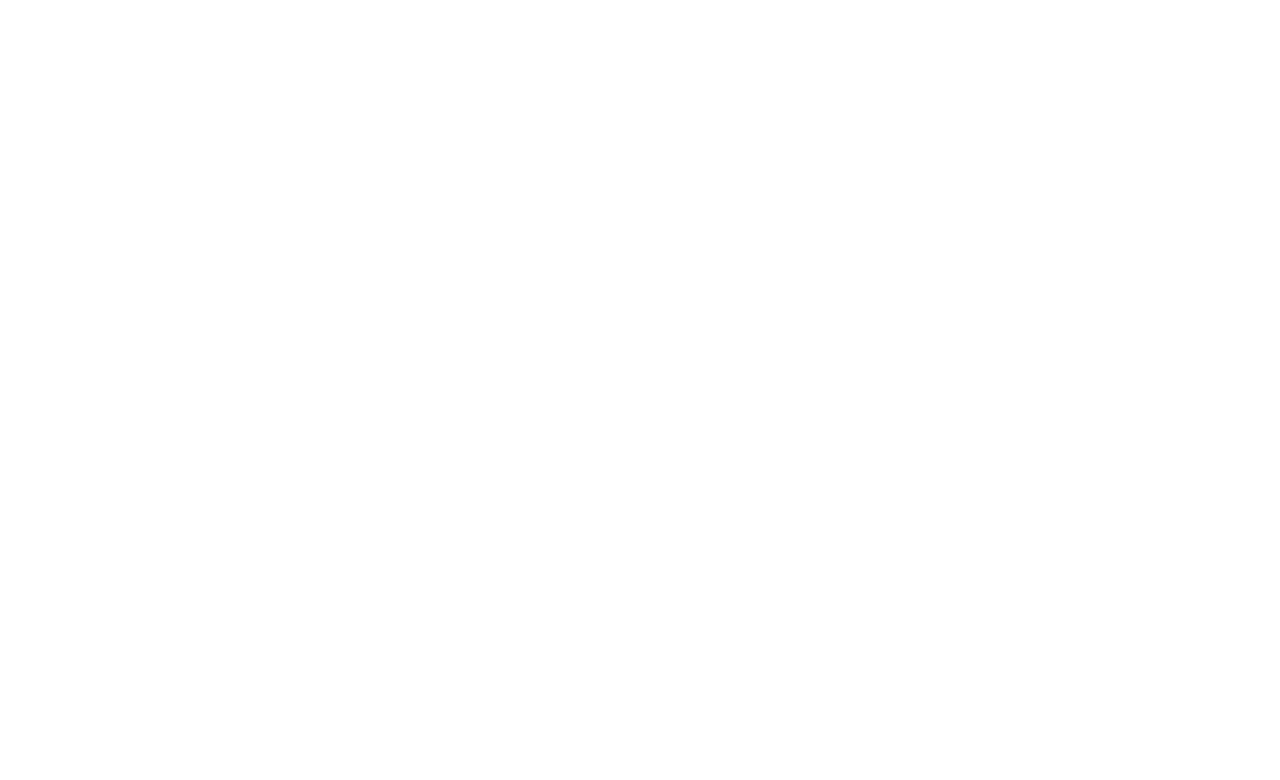
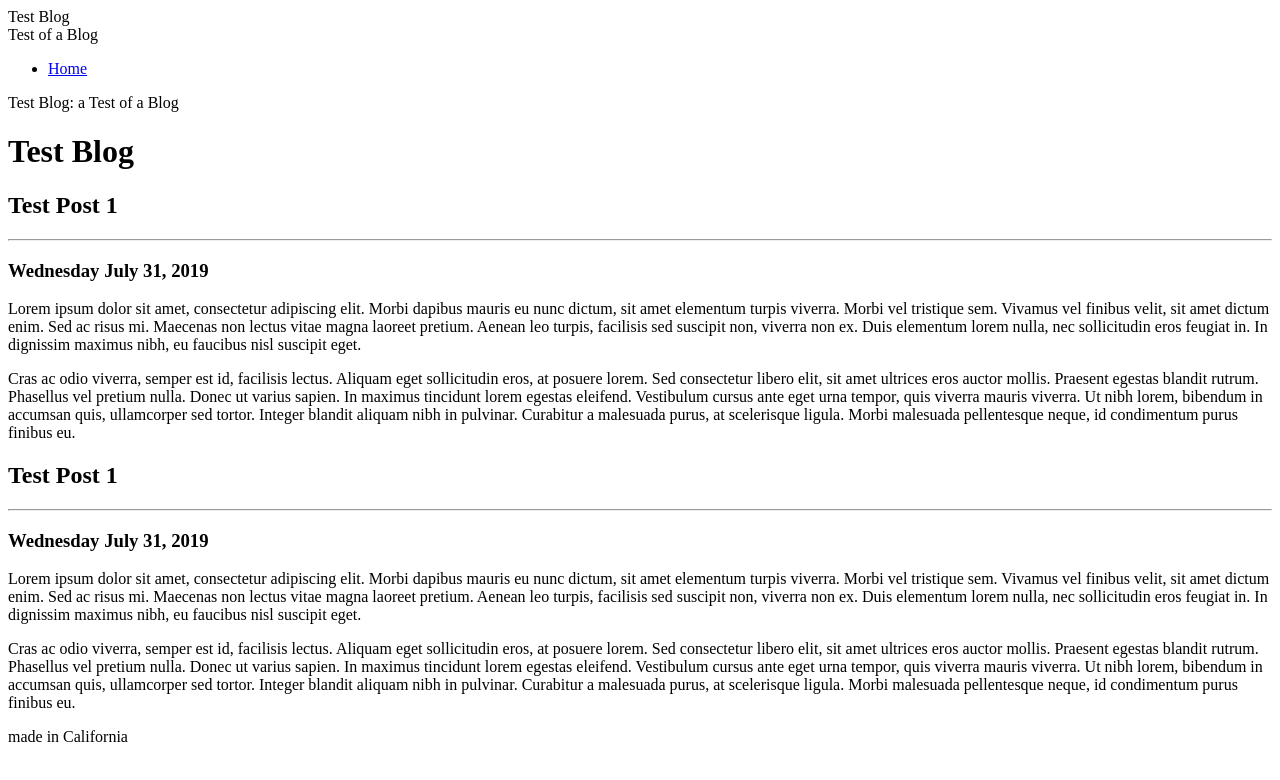
Before and after one commit to abconner25/personal-blog, a plain HTML site: page index.html in a window 1280 px wide. Drawn offline with Linux system fonts and the light colour scheme.

Commit message:
fleshed out index page

```diff
--- a/index.html
+++ b/index.html
@@ -7,6 +7,68 @@
     <title>Test Blog - Web Developer</title>
     </head>
     <body>
+    <div class="parent">
+        <div class="wrapper">
+            <nav>
+                <div class="inner-wrap">
+                    <div class="site-header">Test Blog</div>
+                    <div class="site-subheader">Test of a Blog</div>
+                    <ul class="site-navigation">
+                        <li><a href="index.html">Home</a></li>
+                    </ul>
+                </div>
+            </nav>
+            <main>
+                <div class="menu">
+                    <div class="menu-icon" id="sidebarCollapse">
+                        <span class="mobile-header">Test Blog: a Test of a Blog</span>
+                    </div>
+                </div>
+                <h1>Test Blog</h1>
+                <article>
+                    <h2>Test Post 1</h2>
+                    <hr />
+                    <h3>Wednesday July 31, 2019</h3>
+                    <p>
+                        Lorem ipsum dolor sit amet, consectetur adipiscing elit. Morbi dapibus mauris eu nunc
+                        dictum, sit amet elementum turpis viverra. Morbi vel tristique sem. Vivamus vel finibus velit, sit amet
+                        dictum enim. Sed ac risus mi. Maecenas non lectus vitae magna laoreet pretium. Aenean leo turpis, facilisis
+                        sed suscipit non, viverra non ex. Duis elementum lorem nulla, nec sollicitudin eros feugiat in. In
+                        dignissim maximus nibh, eu faucibus nisl suscipit eget.
+                    </p>
+                    <p>
+                        Cras ac odio viverra, semper est id, facilisis lectus. Aliquam eget sollicitudin eros, at posuere lorem.
+                        Sed consectetur libero elit, sit amet ultrices eros auctor mollis. Praesent egestas blandit rutrum. Phasellus vel pretium nulla. Donec ut varius sapien. In maximus tincidunt lorem egestas eleifend. Vestibulum cursus ante
+                        eget urna tempor, quis viverra mauris viverra. Ut nibh lorem, bibendum in accumsan quis, ullamcorper sed
+                        tortor. Integer blandit aliquam nibh in pulvinar. Curabitur a malesuada purus, at scelerisque ligula. Morbi
+                        malesuada pellentesque neque, id condimentum purus finibus eu.
+                    </p>
+                </article>
 
+                <article>
+                    <h2>Test Post 1</h2>
+                    <hr />
+                    <h3>Wednesday July 31, 2019</h3>
+                    <p>
+                        Lorem ipsum dolor sit amet, consectetur adipiscing elit. Morbi dapibus mauris eu nunc
+                        dictum, sit amet elementum turpis viverra. Morbi vel tristique sem. Vivamus vel finibus velit, sit amet
+                        dictum enim. Sed ac risus mi. Maecenas non lectus vitae magna laoreet pretium. Aenean leo turpis, facilisis
+                        sed suscipit non, viverra non ex. Duis elementum lorem nulla, nec sollicitudin eros feugiat in. In
+                        dignissim maximus nibh, eu faucibus nisl suscipit eget.
+                    </p>
+                    <p>
+                        Cras ac odio viverra, semper est id, facilisis lectus. Aliquam eget sollicitudin eros, at posuere lorem.
+                        Sed consectetur libero elit, sit amet ultrices eros auctor mollis. Praesent egestas blandit rutrum. Phasellus vel pretium nulla. Donec ut varius sapien. In maximus tincidunt lorem egestas eleifend. Vestibulum cursus ante
+                        eget urna tempor, quis viverra mauris viverra. Ut nibh lorem, bibendum in accumsan quis, ullamcorper sed
+                        tortor. Integer blandit aliquam nibh in pulvinar. Curabitur a malesuada purus, at scelerisque ligula. Morbi
+                        malesuada pellentesque neque, id condimentum purus finibus eu.
+                    </p>
+                </article>
+                <footer>
+                    made in California
+                </footer>
+            </main>
+        </div>
+    </div>
     </body>
 </html>
```
Lines whose indentation alone changed are shown as unchanged.
